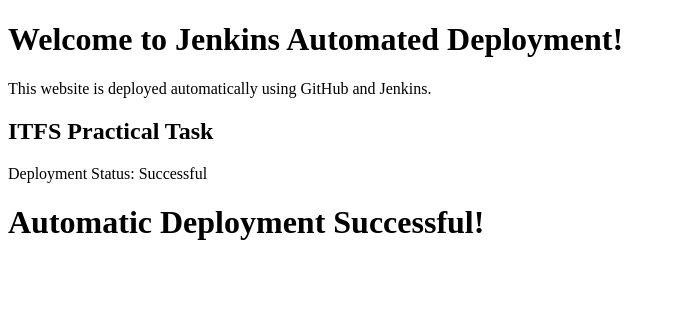
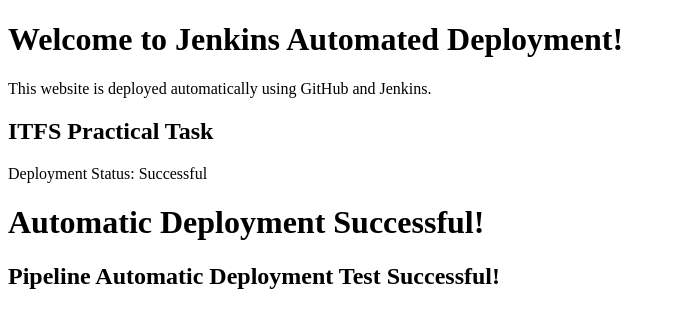
Before and after one commit to adhimenon/jenkins-web-deployment, a plain HTML site: page index.html in a window 1280 px wide. Shown: the whole page, without its empty margins (0-676 px from the left). Drawn offline with Linux system fonts and the light colour scheme.

Commit message:
Test pipeline automatic deployment

```diff
--- a/index.html
+++ b/index.html
@@ -11,3 +11,4 @@
 </body>
 </html>
 <h1>Automatic Deployment Successful!</h1>
+<h2>Pipeline Automatic Deployment Test Successful!</h2>
```
